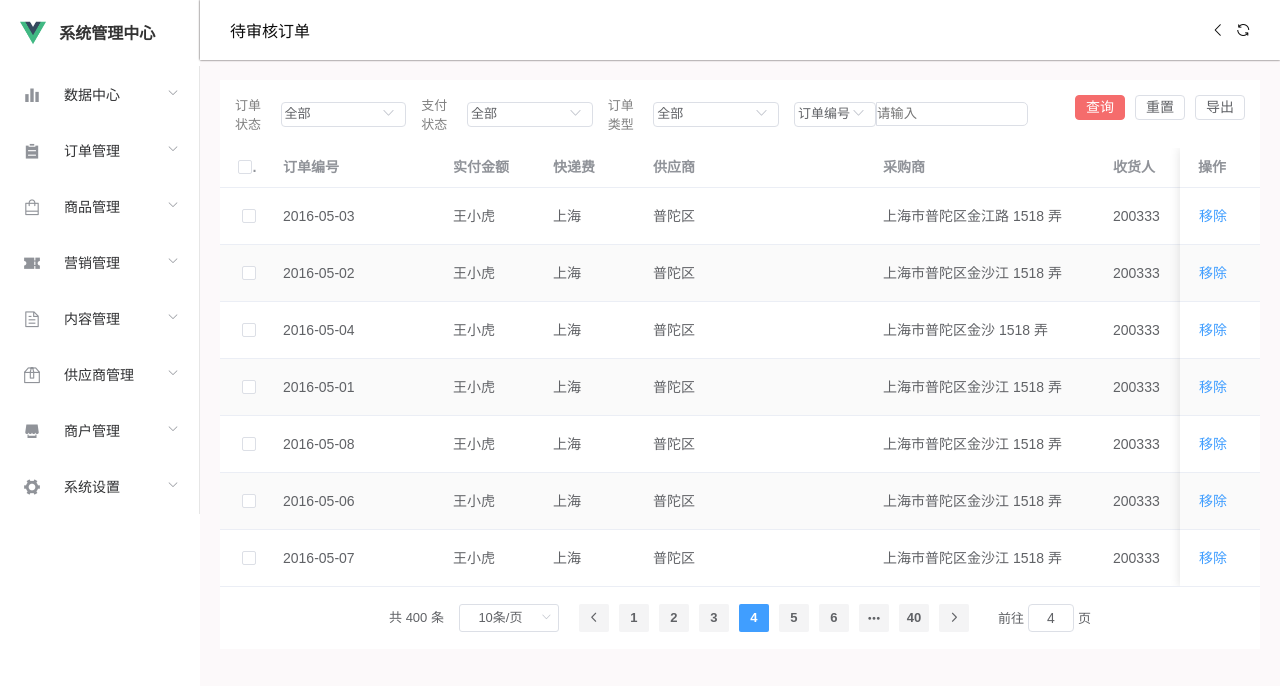
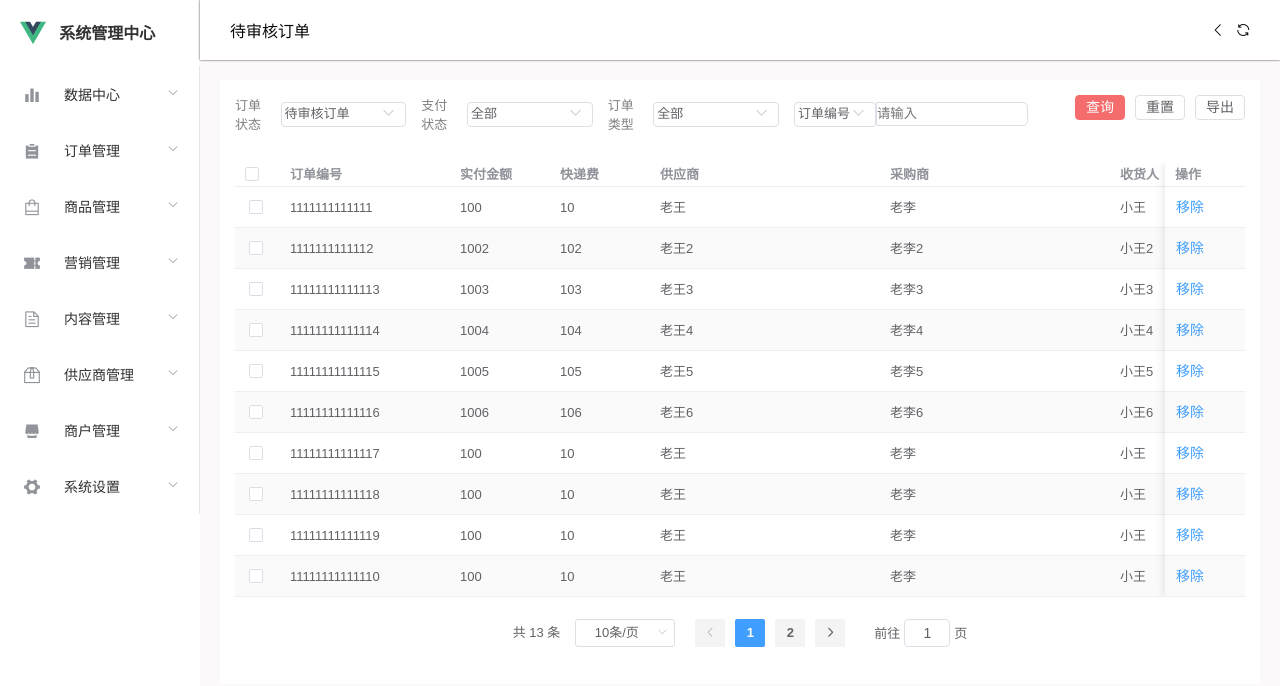
Before and after one commit to bo-ddd/union-b, a Vue app: page /order/examine in a window 1280 px wide. Shown: the top 686 px of the page. Built offline with nearby package versions, Linux system fonts and the light colour scheme.

Commit message:
修改了订单管理页面

```diff
--- a/src/components/OrderManagement.vue
+++ b/src/components/OrderManagement.vue
@@ -3,13 +3,17 @@
     <div class="top">
       <div class="top-l">
         <div class="select">
-          <span class="mr-10">订单状态</span>
-          <el-select v-model="orderStatusSelect" placeholder="请选择">
+          <span class="mr-10" @click="updateOrderStatus">订单状态</span>
+          <el-select
+            v-model="orderStatusSelect"
+            placeholder="请选择"
+          >
             <el-option
               v-for="item in orderStatus"
               :key="item.value"
               :label="item.label"
               :value="item.value"
+              :disabled="item.disabled"
             >
             </el-option>
           </el-select>
@@ -57,36 +61,38 @@
         </div>
       </div>
       <div class="top-r">
-        <el-button type="danger" class="">查询</el-button>
-        <el-button>重置</el-button>
+        <el-button type="danger" @click="querySelectOrderStatus">查询</el-button>
+        <el-button @click="resetOrderStatus">重置</el-button>
         <el-button>导出</el-button>
       </div>
     </div>
     <div class="bottom">
-      <el-table :data="tableData" stripe style="width: 100%">
-        <el-table-column
-      type="selection"
-      width="45">
-    </el-table-column>
-        <el-table-column fixed prop="date" label="订单编号" width="170">
+      <el-table :data="table" stripe style="width: 100%" class="tableBox">
+        <el-table-column type="selection" width="45"> </el-table-column>
+        <el-table-column fixed prop="num" label="订单编号" width="170">
         </el-table-column>
-        <el-table-column prop="name" label="实付金额" width="100">
+        <el-table-column prop="price" label="实付金额" width="100">
         </el-table-column>
-        <el-table-column prop="province" label="快递费" width="100">
+        <el-table-column prop="kdprice" label="快递费" width="100">
         </el-table-column>
-        <el-table-column prop="city" label="供应商" width="230">
+        <el-table-column prop="gys" label="供应商" width="230">
         </el-table-column>
-        <el-table-column prop="address" label="采购商" width="230">
+        <el-table-column prop="cgs" label="采购商" width="230">
         </el-table-column>
-        <el-table-column prop="zip" label="收货人" width="100">
+        <el-table-column prop="shr" label="收货人" width="100">
         </el-table-column>
-        <el-table-column prop="zip" label="支付方式" width="100">
+        <el-table-column prop="zffs" label="支付方式" width="100">
         </el-table-column>
-        <el-table-column prop="zip" label="订单状态" width="100">
+        <el-table-column prop="ddzt" label="订单状态" width="100">
         </el-table-column>
         <el-table-column fixed="right" label="操作" width="80">
-          <template>
-            <el-button type="text"> 移除 </el-button>
+          <template slot-scope="scope">
+            <el-button
+              type="text"
+              @click="(dialogVisible = true), (removeOrderData = scope.row)"
+            >
+              移除
+            </el-button>
           </template>
         </el-table-column>
       </el-table>
@@ -94,62 +100,175 @@
         <el-pagination
           @size-change="handleSizeChange"
           @current-change="handleCurrentChange"
-          :current-page="currentPage4"
+          :current-page.sync="currentPage4"
           :page-sizes="[10, 20, 30, 40, 50]"
           :page-size="100"
           layout="total, sizes, prev, pager, next, jumper"
-          :total="400"
+          :total="tableData.length"
           background
         >
         </el-pagination>
       </div>
     </div>
+    <el-dialog
+      title="提示"
+      :visible.sync="dialogVisible"
+      width="30%"
+      :before-close="handleClose"
+    >
+      <span>确定删除这条订单吗？</span>
+      <span slot="footer" class="dialog-footer">
+        <el-button @click="dialogVisible = false">取 消</el-button>
+        <el-button
+          type="primary"
+          @click="(dialogVisible = false), removeOrder(removeOrderData)"
+          >确 定</el-button
+        >
+      </span>
+    </el-dialog>
   </div>
 </template>
 <script>
 export default {
+  created() {
+    this.updateOrderStatus();
+    this.handleCurrentChange(1);
+  },
   methods: {
+    /**
+     * @description 重置所有选择
+     * **/
+    resetOrderStatus(){
+      this.orderStatusSelect = "全部";
+      this.paymentStatusSelect = "全部";
+      this.orderTypeSelect = "全部";
+      this.orderNoSelect = "订单编号";
+      this.input = "";
+    },
+
+    /**
+     * @description 查询所有选中的状态
+     * **/
+    querySelectOrderStatus(){
+      console.log(this.orderStatusSelect)
+      console.log(this.paymentStatusSelect)
+      console.log(this.orderTypeSelect)
+      console.log(this.orderNoSelect)
+      console.log(this.input)
+    },
+
+    /**
+     * @description 订单状态选择
+     *
+     * **/
+    updateOrderStatus() {
+      console.log(this.orderStatus);
+      for(let i=0;i<this.orderStatus.length;i++){
+        if(this.$route.meta.title != "全部订单"){
+          if(this.$route.meta.title != this.orderStatus[i].label){
+             this.orderStatus[i].disabled = true;
+          }else{
+            this.orderStatusSelect = this.orderStatus[i].label;
+          }
+        }
+      }
+      console.log(this.orderStatus)
+      // if (this.$route.meta.title != "全部订单") this.orderStatusFlag = false;
+    },
+
+    /**
+     * @description 移除的模态框是否确认关闭
+     * **/
+    handleClose(done) {
+      this.$confirm("确认关闭？")
+        .then((_) => {
+          done();
+          console.log(_);
+        })
+        .catch((_) => {
+          console.log(_);
+        });
+    },
+
+    /**
+     * @description 分页每页有多少条
+     * **/
     handleSizeChange(val) {
+      this.pageSize = val;
+      this.handleCurrentChange(1);
+      // console.log(this.tableData);
       console.log(`每页 ${val} 条`);
     },
+
+    /**
+     * @description 分页的当前页有多少条
+     * **/
     handleCurrentChange(val) {
+      let arr = [];
+      for(let i=val*this.pageSize-this.pageSize;i<val*this.pageSize;i++){
+        if(this.tableData[i]!=undefined) arr.push(this.tableData[i]);
+      }
+      this.table = arr;
+      console.log(this.table)
       console.log(`当前页: ${val}`);
+    },
+
+    /**
+     * @description 移除当前行的数据
+     * **/
+    removeOrder(row) {
+      this.tableData.forEach((item, index) => {
+        if (item == row) {
+          this.tableData.splice(index, 1);
+        }
+      });
     },
   },
   data() {
     return {
+      table:[],
+      pageSize:10,
+      dialogVisible: false,
       orderStatus: [
         {
-          value: "选项1",
+          value: "待审核",
           label: "待审核订单",
+          disabled: false,
         },
         {
-          value: "选项2",
+          value: "待支付",
           label: "待支付订单",
+          disabled: false,
         },
         {
-          value: "选项3",
+          value: "待发货",
           label: "待发货订单",
+          disabled: false,
         },
         {
-          value: "选项4",
+          value: "待收货",
           label: "待收货订单",
+          disabled: false,
         },
         {
-          value: "选项5",
+          value: "已完成",
           label: "已完成订单",
+          disabled: false,
         },
         {
-          value: "选项6",
+          value: "已取消",
           label: "已取消订单",
+          disabled: false,
         },
         {
-          value: "选项7",
+          value: "发货",
           label: "发货管理",
+          disabled: false,
         },
         {
-          value: "选项8",
+          value: "异常",
           label: "异常订单",
+          disabled: false,
         },
       ],
       paymentStatus: [
@@ -218,68 +337,143 @@ export default {
           label: "北京烤鸭",
         },
       ],
-      currentPage4: 4,
+      currentPage4: 1,
       input: "",
       orderStatusSelect: "全部",
       paymentStatusSelect: "全部",
       orderTypeSelect: "全部",
       orderNoSelect: "订单编号",
+      removeOrderData: {},
       tableData: [
         {
-          date: "2016-05-03",
-          name: "王小虎",
-          province: "上海",
-          city: "普陀区",
-          address: "上海市普陀区金江路 1518 弄",
-          zip: 200333,
+          num: "1111111111111",
+          price: "100",
+          kdprice: "10",
+          gys: "老王",
+          cgs: "老李",
+          shr: "小王",
+          zffs: "支付宝",
+          ddzt: "待审核",
         },
         {
-          date: "2016-05-02",
-          name: "王小虎",
-          province: "上海",
-          city: "普陀区",
-          address: "上海市普陀区金沙江 1518 弄",
-          zip: 200333,
+          num: "1111111111112",
+          price: "1002",
+          kdprice: "102",
+          gys: "老王2",
+          cgs: "老李2",
+          shr: "小王2",
+          zffs: "微信支付",
+          ddzt: "待支付",
         },
         {
-          date: "2016-05-04",
-          name: "王小虎",
-          province: "上海",
-          city: "普陀区",
-          address: "上海市普陀区金沙 1518 弄",
-          zip: 200333,
+          num: "11111111111113",
+          price: "1003",
+          kdprice: "103",
+          gys: "老王3",
+          cgs: "老李3",
+          shr: "小王3",
+          zffs: "银行转账",
+          ddzt: "待发货",
         },
         {
-          date: "2016-05-01",
-          name: "王小虎",
-          province: "上海",
-          city: "普陀区",
-          address: "上海市普陀区金沙江 1518 弄",
-          zip: 200333,
+          num: "11111111111114",
+          price: "1004",
+          kdprice: "104",
+          gys: "老王4",
+          cgs: "老李4",
+          shr: "小王4",
+          zffs: "支付宝",
+          ddzt: "待收货",
         },
         {
-          date: "2016-05-08",
-          name: "王小虎",
-          province: "上海",
-          city: "普陀区",
-          address: "上海市普陀区金沙江 1518 弄",
-          zip: 200333,
+          num: "11111111111115",
+          price: "1005",
+          kdprice: "105",
+          gys: "老王5",
+          cgs: "老李5",
+          shr: "小王5",
+          zffs: "微信支付",
+          ddzt: "已完成",
         },
         {
-          date: "2016-05-06",
-          name: "王小虎",
-          province: "上海",
-          city: "普陀区",
-          address: "上海市普陀区金沙江 1518 弄",
-          zip: 200333,
+          num: "11111111111116",
+          price: "1006",
+          kdprice: "106",
+          gys: "老王6",
+          cgs: "老李6",
+          shr: "小王6",
+          zffs: "支付宝",
+          ddzt: "已取消",
         },
         {
-          date: "2016-05-07",
-          name: "王小虎",
-          province: "上海",
-          city: "普陀区",
-          address: "上海市普陀区金沙江 1518 弄",
-          zip: 200333,
+          num: "11111111111117",
+          price: "100",
+          kdprice: "10",
+          gys: "老王",
+          cgs: "老李",
+          shr: "小王",
+          zffs: "支付宝",
+          ddzt: "发货",
+        },
+        {
+          num: "11111111111118",
+          price: "100",
+          kdprice: "10",
+          gys: "老王",
+          cgs: "老李",
+          shr: "小王",
+          zffs: "支付宝",
+          ddzt: "异常",
+        },
+        {
+          num: "11111111111119",
+          price: "100",
+          kdprice: "10",
+          gys: "老王",
+          cgs: "老李",
+          shr: "小王",
+          zffs: "支付宝",
+          ddzt: "已支付",
+        },
+        {
+          num: "11111111111110",
+          price: "100",
+          kdprice: "10",
+          gys: "老王",
+          cgs: "老李",
+          shr: "小王",
+          zffs: "支付宝",
+          ddzt: "未支付",
+        },
+        {
+          num: "111111111111101",
+          price: "100",
+          kdprice: "10",
+          gys: "老王",
+          cgs: "老李",
+          shr: "小王",
+          zffs: "微信支付",
+          ddzt: "待支付",
+        },
+        {
+          num: "111111111111102",
+          price: "100",
+          kdprice: "10",
+          gys: "老王",
+          cgs: "老李",
+          shr: "小王",
+          zffs: "微信支付",
+          ddzt: "已完成",
+        },
+        {
+          num: "111111111111103",
+          price: "100",
+          kdprice: "10",
+          gys: "老王",
+          cgs: "老李",
+          shr: "小王",
+          zffs: "微信支付",
+          ddzt: "待发货",
         },
       ],
     };
@@ -302,7 +496,6 @@ export default {
     }
 
     & ::v-deep .el-input__inner {
-      // width: 80px;
       font-size: 13px;
       height: 25px !important;
       padding: 3px;
@@ -367,17 +560,32 @@ export default {
 
   & .bottom {
     // margin: 15px;
+    padding:15px;
+    & ::v-deep .el-table .cell{
+      font-size:13px !important;
+    }
+
+    & ::v-deep .tableBox{
+      & th{
+        height:20px !important;
+      }
+
+      & td{
+        height:20px !important;
+      }
+    }
+
 
     & .el-table__fixed-right {
       box-shadow: -2px 0 3px -1px #ccc !important;
     }
 
     & ::v-deep .el-table .el-table__cell {
-      padding: 8px !important;
+      padding: 0px !important;
     }
 
     & .block {
-      padding: 15px;
+      padding: 20px;
       display: flex;
       justify-content: center;
     }
```
